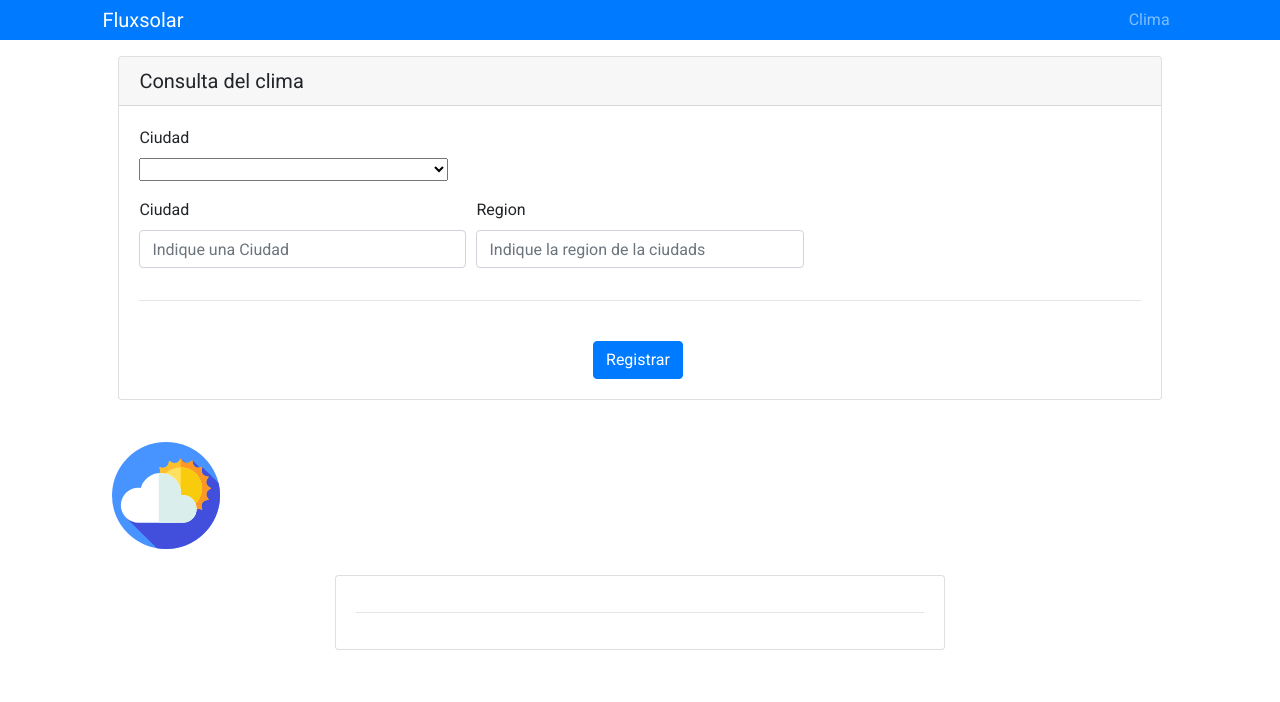
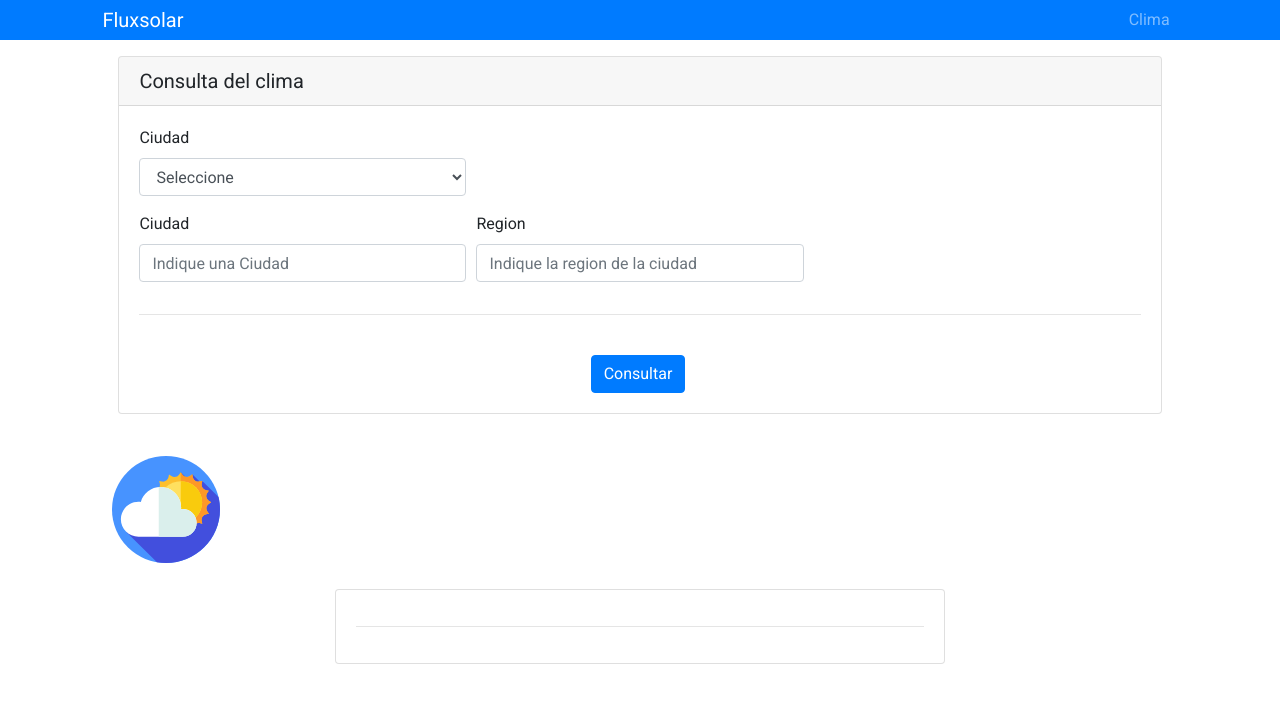
Before and after one commit to Lopez1009/Fluxsolar, an Angular app: page / in a window 1280 px wide. Shown: the top 702 px of the page. Built offline with nearby package versions, Linux system fonts and the light colour scheme.

Commit message:
ultimos cambios realizados

```diff
--- a/src/app/app.component.html
+++ b/src/app/app.component.html
@@ -19,8 +19,8 @@
               <div class="form-row">
                   <div class="form-group col-4">
                     <label>Ciudad</label>
-                    <select formControlName="cityName">
-                      <option selected>Seleccione</option>
+                    <select formControlName="cityName"  class="form-control">
+                      <option value="" selected>Seleccione</option>
                       <option value="santiago">Santiago, Region Metropolitana, Chile</option>
                       <option value="buenos-aires">Buenos Aires, Distrito Federal, Argentina</option>
                       <option value="new-york">Nueva York, Nueva York, Estados Unidos</option>
@@ -35,13 +35,13 @@
                 </div>
                 <div class="form-group col-4">
                     <label>Region</label>
-                    <input type="text" formControlName="countryCode" class="form-control" placeholder="Indique la region de la ciudads"/>
+                    <input type="text" formControlName="countryCode" class="form-control" placeholder="Indique la region de la ciudad"/>
                 </div>
             </div>
               <hr>
               <br>
               <div class="text-center">
-                  <button (click)="submitProject()" class="btn btn-primary mr-1">Registrar</button>
+                  <button (click)="submitProject()" class="btn btn-primary mr-1">Consultar</button>
               </div>
           </form>
       </div>
@@ -60,7 +60,7 @@
             <form class="form" role="form" autocomplete="off">
                 <div class="form-group">
                   <div *ngFor="let weather of weathers; let i = index">
-                      <p>Hora:  {{weather.observation_time}}</p>
+                      <p>Hora de observacion:  {{weather.observation_time}}</p>
                       <p>Temperatura en C°: {{weather.temp_C}}</p>
                       <p>Sensacion en C°: {{weather.FeelsLikeC}}</p>
                       <p>Temperatura en F°: {{weather.temp_F}}</p>
--- a/src/app/app.component.ts
+++ b/src/app/app.component.ts
@@ -19,6 +19,8 @@ export class AppComponent implements OnInit{
   countryCode = '';
   locations: any[];
   weathers:  any[];
+  nextdays:  any[];
+  astronomys:  any[];
 
   constructor(
     private weatherService: WeatherService,
@@ -52,6 +54,8 @@ export class AppComponent implements OnInit{
     else if (city == 'caracas') {
       let country = 'distrito-federal'
       this.getWeather(city,country);
+    }else if (city == '') {
+      alert('Debe ingresar al menos una Ciudad');
     }else{
       let city = this.registerForm.controls.cityName.value;
       let country = this.registerForm.controls.countryCode.value;
@@ -67,9 +71,12 @@ export class AppComponent implements OnInit{
       .getWeather(cityName, countryCode)
       .subscribe(
         res => {
+          console.log(res);
+
           this.locations = res.data.request;
 
           this.weathers = res.data.current_condition;
+          this.nextdays = res.data.weather;
 
         },
         err => {
```
